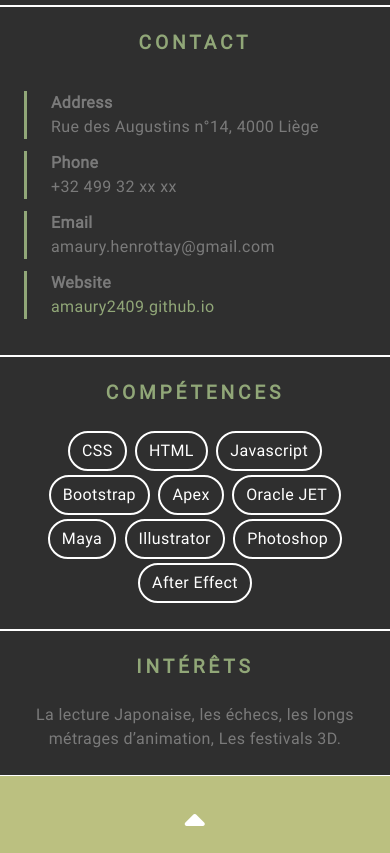
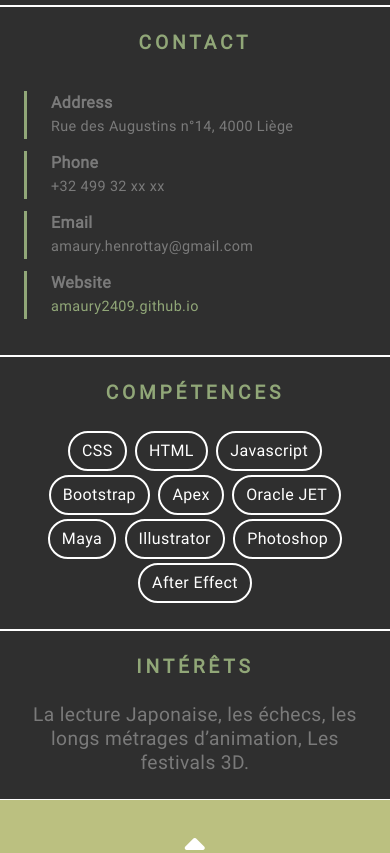
Before and after one commit to Amauryh24/CV, a plain HTML site: page index.html in a window 390 px wide. Shown: the part 1750-2603 px from the top of the page. Drawn offline with Linux system fonts and the light colour scheme.

Commit message:
rules typo

```diff
--- a/css/style.css
+++ b/css/style.css
@@ -186,4 +186,10 @@ footer > p a:hover {
   header img {
     background-image: url("../img/forest-931706_640.jpg");
   }
+  #interets p {
+    font-size: 1.2em;
+  }
+  #contact p {
+    font-size: 0.9em;
+  }
 }
```
